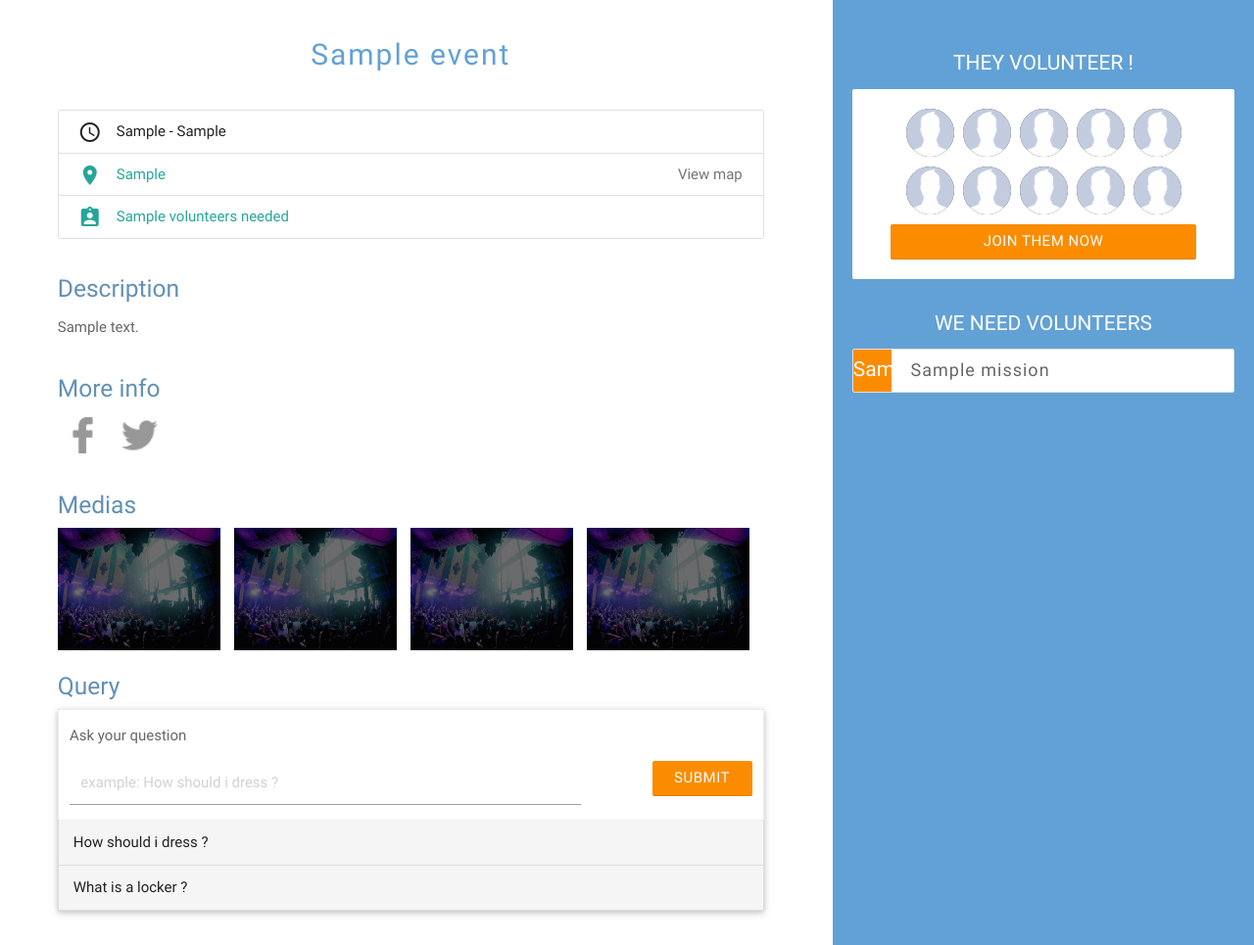
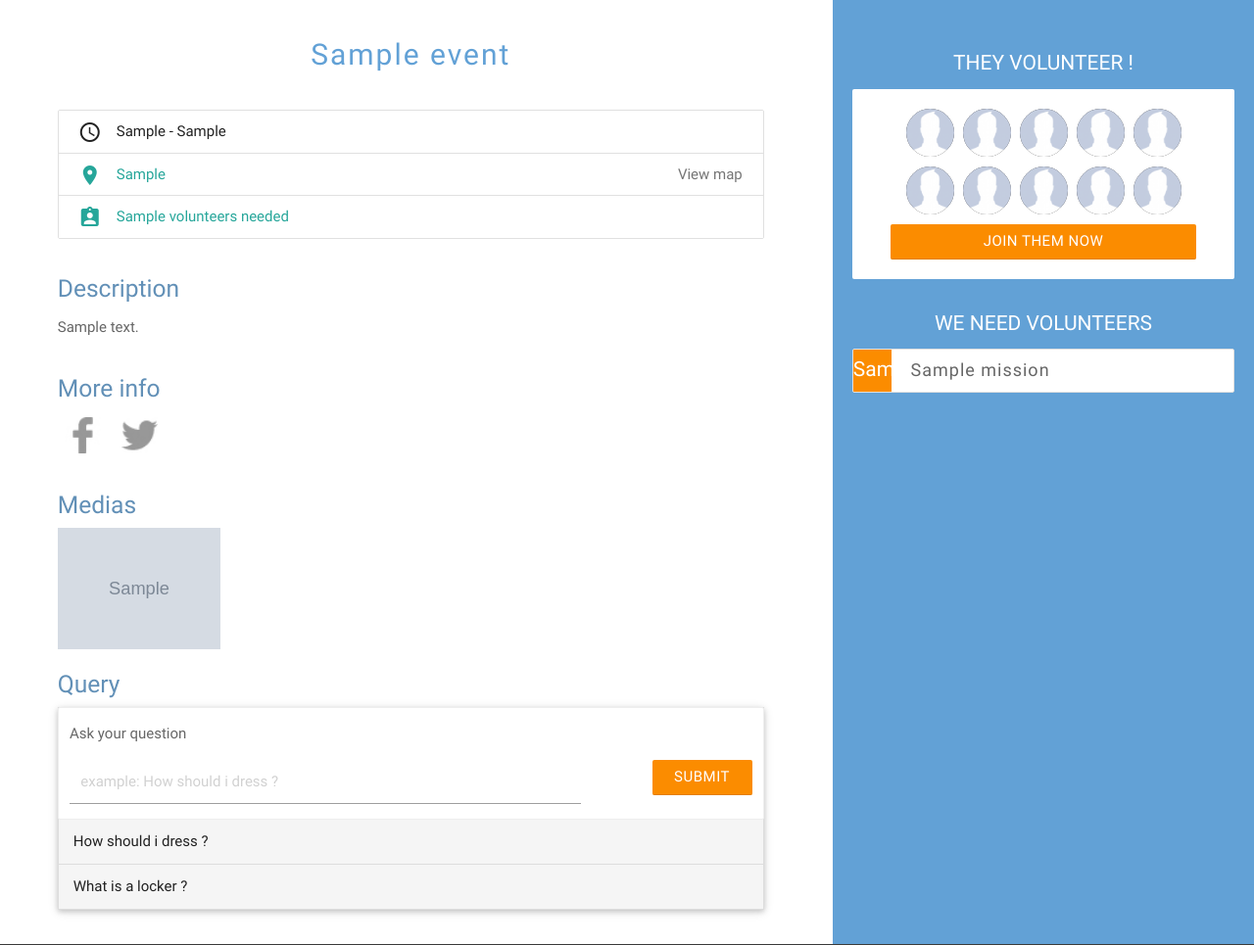
Before and after one commit to Totoyor/Volunteers, a PHP site: the page made by views/event/view_event.php in a window 1280 px wide. Shown: the part 424-1389 px from the top of the page at 98% size. Run offline with PHP 8.4, Linux system fonts and the light colour scheme; the template is opened without the code that fills it: most values are stand-ins (such as "Sample title", 1, 10 or a date in 2020); grey boxes marked "Sample" are stand-in pictures; some libraries are stand-ins or nearby versions.

Commit message:
Ajout des médias dans la page event

```diff
--- a/app/controller/EventController.php
+++ b/app/controller/EventController.php
@@ -1,6 +1,4 @@
 <?php
-
-
 class EventController extends AppController
 
 {
@@ -341,7 +339,8 @@ class EventController extends AppController
         $data = array(
             'event' => $this->model->getEvent($id),
             'missions' => $this->model->getMissions($id),
-            'nbVolunteer' => $this->model->getNbVolunteers($id)
+            'nbVolunteer' => $this->model->getNbVolunteers($id),
+            'medias' => $this->model->getMedias($id)
         );
         $this->load->view('event/view_event.php', $data);
     }
--- a/views/event/view_event.php
+++ b/views/event/view_event.php
@@ -63,10 +63,9 @@
 
                 <div class="clear event_apog">
                     <h5 class="blued ">Medias</h5>
-                    <img class="event_media materialboxed" src="assets/img/party.png" alt=""/>
-                    <img class="event_media materialboxed" src="assets/img/party.png" alt=""/>
-                    <img class="event_media materialboxed" src="assets/img/party.png" alt=""/>
-                    <img class="event_media materialboxed" src="assets/img/party.png" alt=""/>
+                    <?php foreach ($data['medias'] as $media) { ?>
+                        <img class="event_media materialboxed" src="assets/img/events/uploads/<?= $media['eventPicture']; ?>" alt=""/>
+                    <?php } ?>
                 </div>
 
                 <div class="clear more_margin"></div>
```
Also changed, not shown: app/model/EventModel.php (+19 -4 lines).
